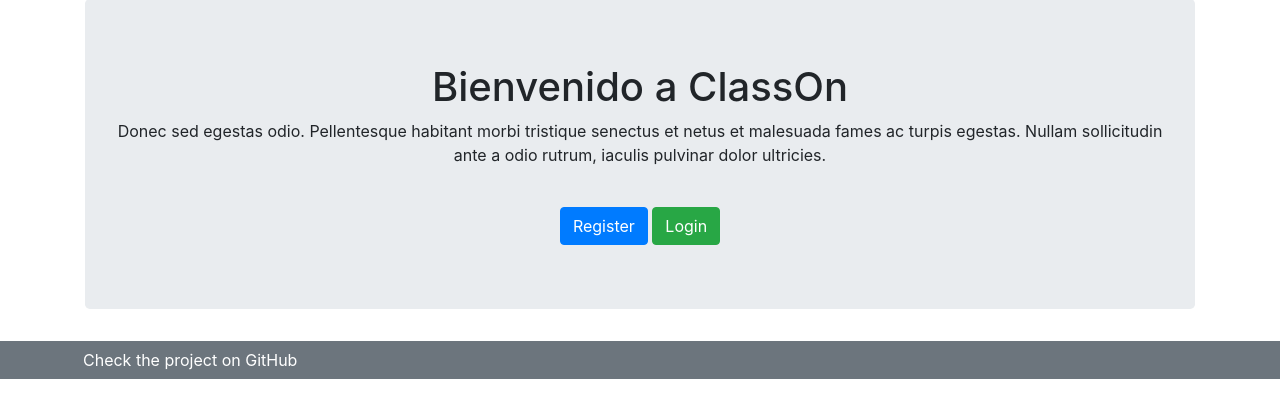
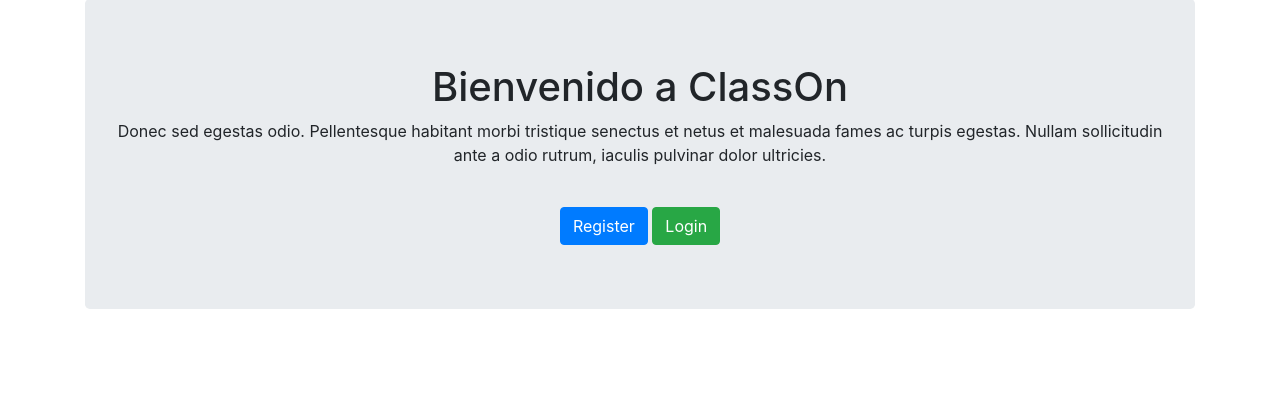
Before and after one commit to JorgeFrias/ClassOnV2, a Flask app: page / in a window 1280 px wide. Shown: the part 81-501 px from the top of the page. Run offline with Flask 2, Linux system fonts and the light colour scheme; some libraries are stand-ins or nearby versions.

Commit message:
Footer commented.

```diff
--- a/BackEnd/Server/classOn/templates/layout.html
+++ b/BackEnd/Server/classOn/templates/layout.html
@@ -15,7 +15,7 @@
             {% block body %}{% endblock %}
         </div>
     </main>
-    <footer class="footer bg-secondary">
+    <!-- <footer class="footer bg-secondary">
         <div class="container ">
             <div class="row text-muted">
                 <div>
@@ -23,6 +23,6 @@
                 </div>
             </div>
         </div>
-    </footer>
+    </footer> -->
 </body>
 </html>
```
